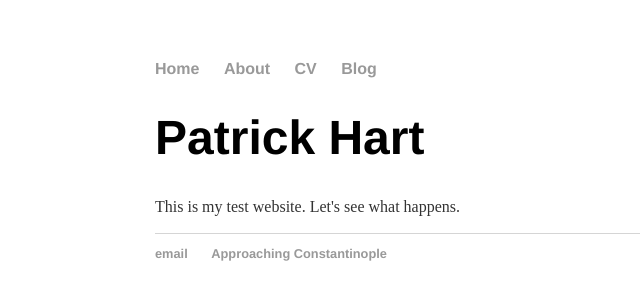
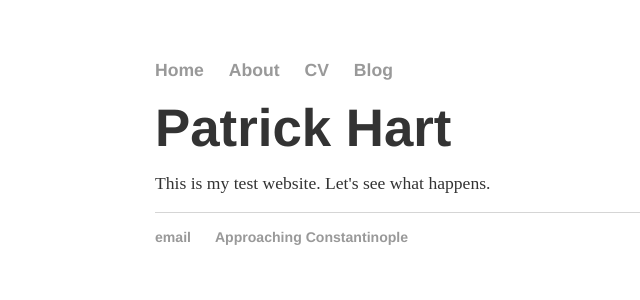
Before and after one commit to scassacocchi/scassacocchi.github.io, a Jekyll site: the page built from index.html, in a window 1280 px wide. Shown: the top 300 px of the page, without its empty margins (37-677 px from the left). Built offline with Jekyll 4.4.1, drawn with Linux system fonts in a browser that asks for light colours.

Commit message:
Update main.css

```diff
--- a/css/main.css
+++ b/css/main.css
@@ -23,8 +23,8 @@ h1 {
     font-size: 3em;
     font-family:'Helvetica', 'Arial', 'Sans-Serif';
 }
-p {
-    font-size: 1em;
+body {
+    font-size: 1.1em;
     line-height: 1.2em;
     color: #333;
 }
```
